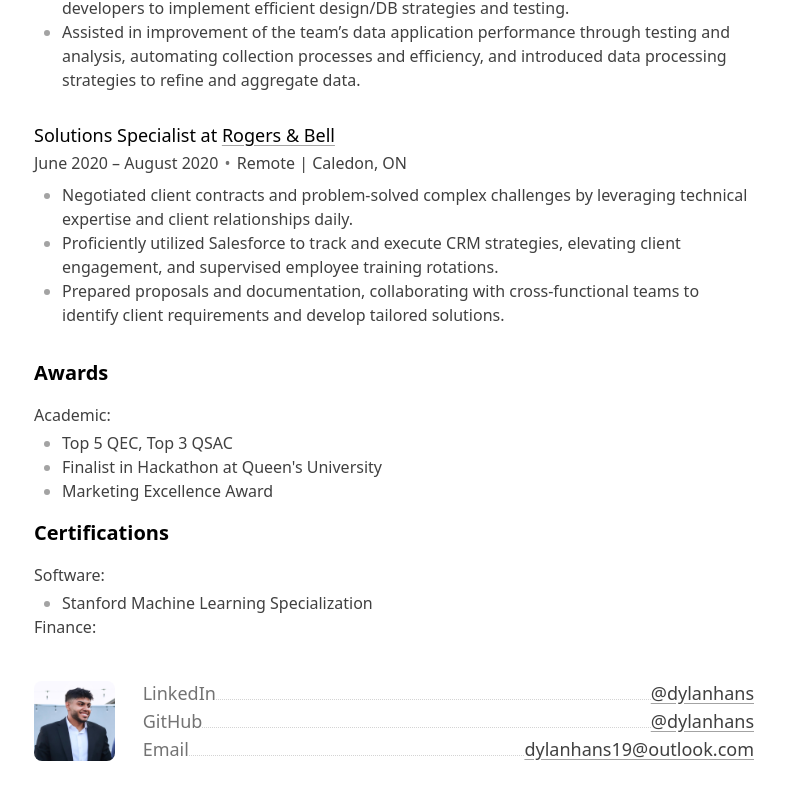
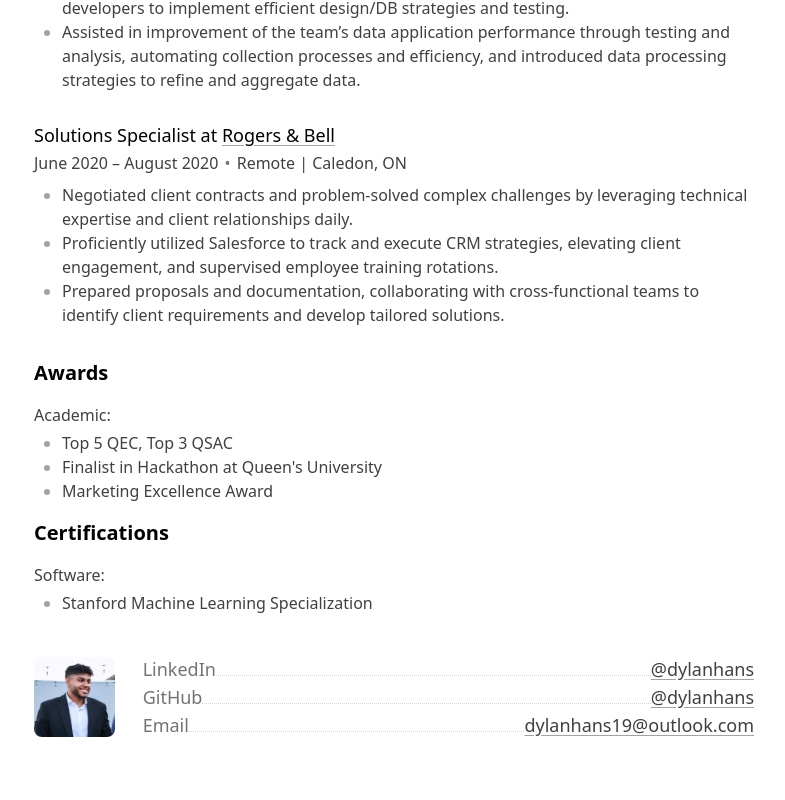
Before and after one commit to dylanhans/Portfolio, a SvelteKit app: page /resume in a window 1280 px wide. Shown: the part 1918-2718 px from the top of the page, without its empty margins (246-1031 px from the left). Built offline with nearby package versions, Linux system fonts and the light colour scheme.

Commit message:
error fix

```diff
--- a/src/routes/resume/+page.svelte
+++ b/src/routes/resume/+page.svelte
@@ -180,13 +180,13 @@
         Stanford Machine Learning Specialization
       </li>
     </ul>
-    <h3 class="font-medium mb-1">Finance:</h3>
-    <ul>
+    <!-- <h3 class="font-medium mb-1">Finance:</h3>
+    <ul> -->
     <!-- <li>
       <b>CFA</b> Candidate 2025
     </li> -->
     <!-- <li><b>FRM</b> Candidate 2025</li> -->
-  </ul>
+  <!-- </ul> -->
   </div>
 
 </section>
```
